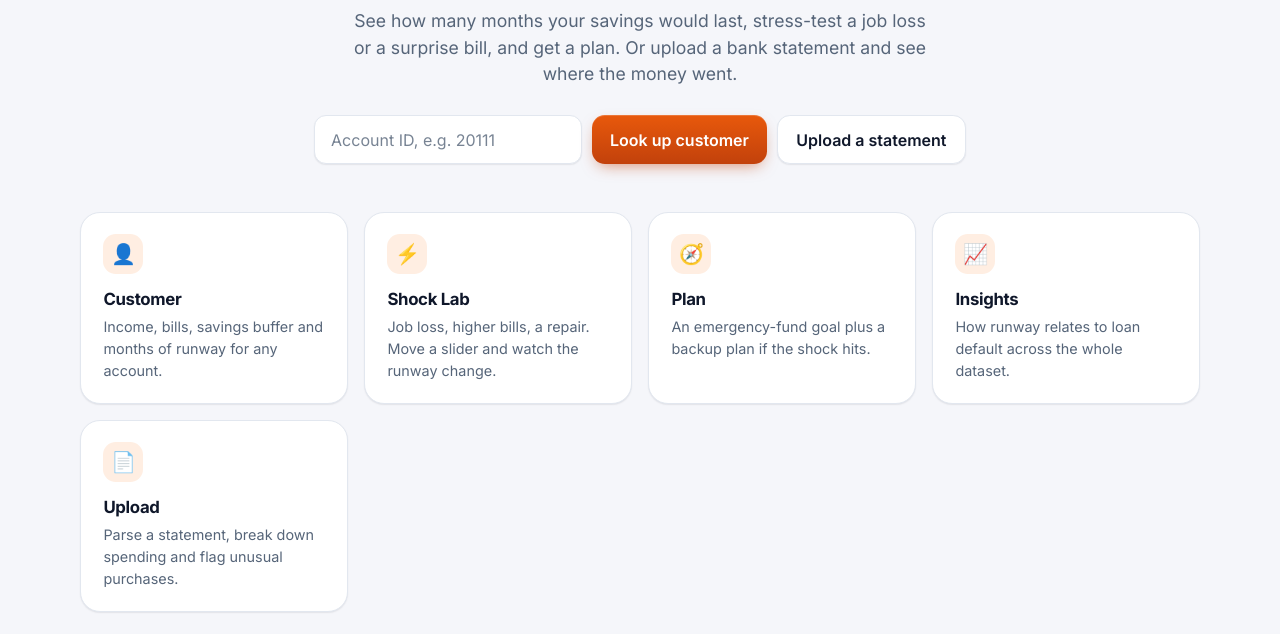
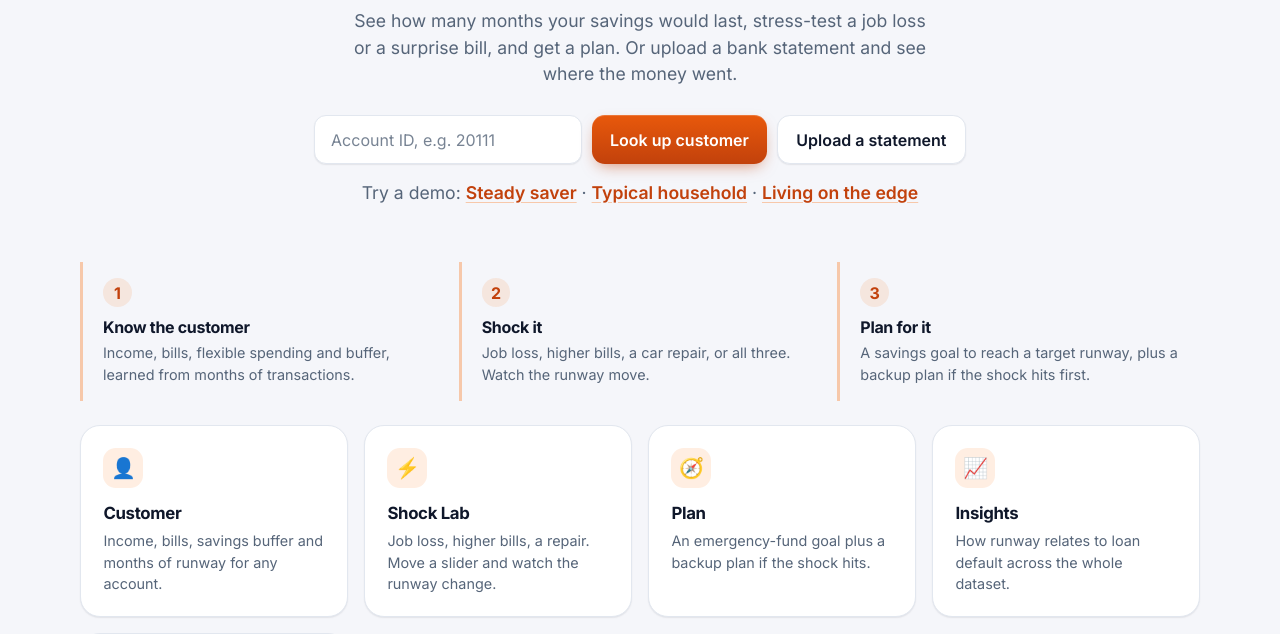
Before and after one commit to ImanuelChatur/bonker-banker, a Flask app: page / in a window 1280 px wide. Shown: the part 405-1039 px from the top of the page. Run offline with Flask 3, Linux system fonts and the light colour scheme.

Commit message:
Landing page: demo account links and how-it-works steps
Co-Authored-By: Claude Opus 5.5 <noreply@anthropic.com>

```diff
--- a/backend/static/css/theme.css
+++ b/backend/static/css/theme.css
@@ -536,3 +536,16 @@ input:focus-visible, textarea:focus-visible, select:focus-visible {
   .btn-primary { border: 1px solid ButtonText; }
   .data-table tr.row-flagged td:first-child { box-shadow: inset 3px 0 0 Highlight; }
 }
+
+/* ============================================================ landing: demos + steps */
+.hero-demos { margin-top: 1rem; font-size: 0.9rem; color: var(--muted); }
+.hero-demos a { color: var(--brand-strong); font-weight: 600; text-decoration: none; }
+.hero-demos a:hover { text-decoration: underline; }
+.steps { display: grid; grid-template-columns: repeat(auto-fit, minmax(14rem, 1fr)); gap: 1rem; margin-top: 2rem; }
+.step { padding: 1rem 1.25rem; border-inline-start: 3px solid rgb(249 115 22 / 0.35); }
+.step h3 { font-weight: 700; margin-block: 0.5rem 0.2rem; }
+.step p { color: var(--muted); font-size: 0.9rem; }
+.step-num {
+  display: inline-grid; place-items: center; inline-size: 1.8rem; block-size: 1.8rem;
+  border-radius: 999px; background: rgb(249 115 22 / 0.12); color: var(--brand-strong); font-weight: 700;
+}
--- a/backend/templates/index.html
+++ b/backend/templates/index.html
@@ -13,6 +13,27 @@
     <button class="btn-primary" type="submit">Look up customer</button>
     <a href="/upload" class="btn-secondary">Upload a statement</a>
   </form>
+  <p class="hero-demos">
+    Try a demo:
+    <a href="/customer/29716">Steady saver</a> ·
+    <a href="/customer/20111">Typical household</a> ·
+    <a href="/customer/21817">Living on the edge</a>
+  </p>
+</section>
+
+<section class="steps" aria-label="How it works">
+  <div class="step"><span class="step-num">1</span>
+    <h3>Know the customer</h3>
+    <p>Income, bills, flexible spending and buffer, learned from months of transactions.</p>
+  </div>
+  <div class="step"><span class="step-num">2</span>
+    <h3>Shock it</h3>
+    <p>Job loss, higher bills, a car repair, or all three. Watch the runway move.</p>
+  </div>
+  <div class="step"><span class="step-num">3</span>
+    <h3>Plan for it</h3>
+    <p>A savings goal to reach a target runway, plus a backup plan if the shock hits first.</p>
+  </div>
 </section>
 
 <section class="feature-grid" aria-label="What you can do">
```
